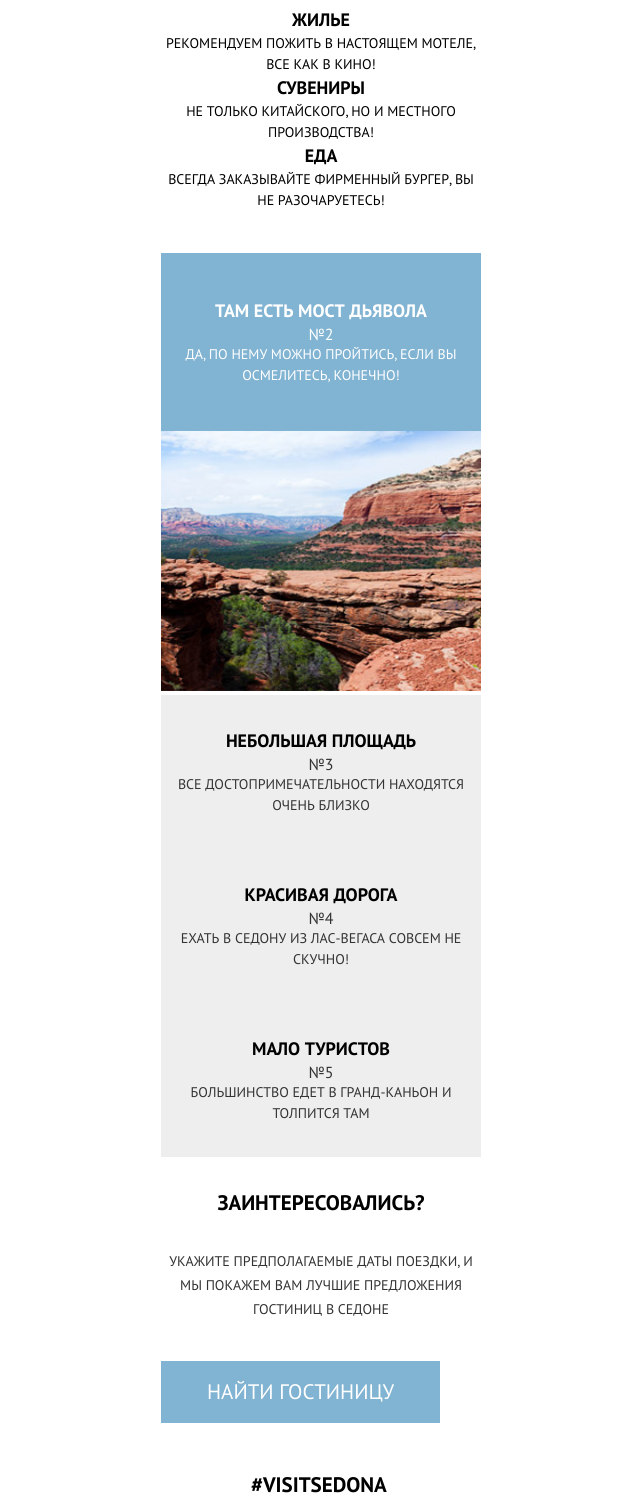
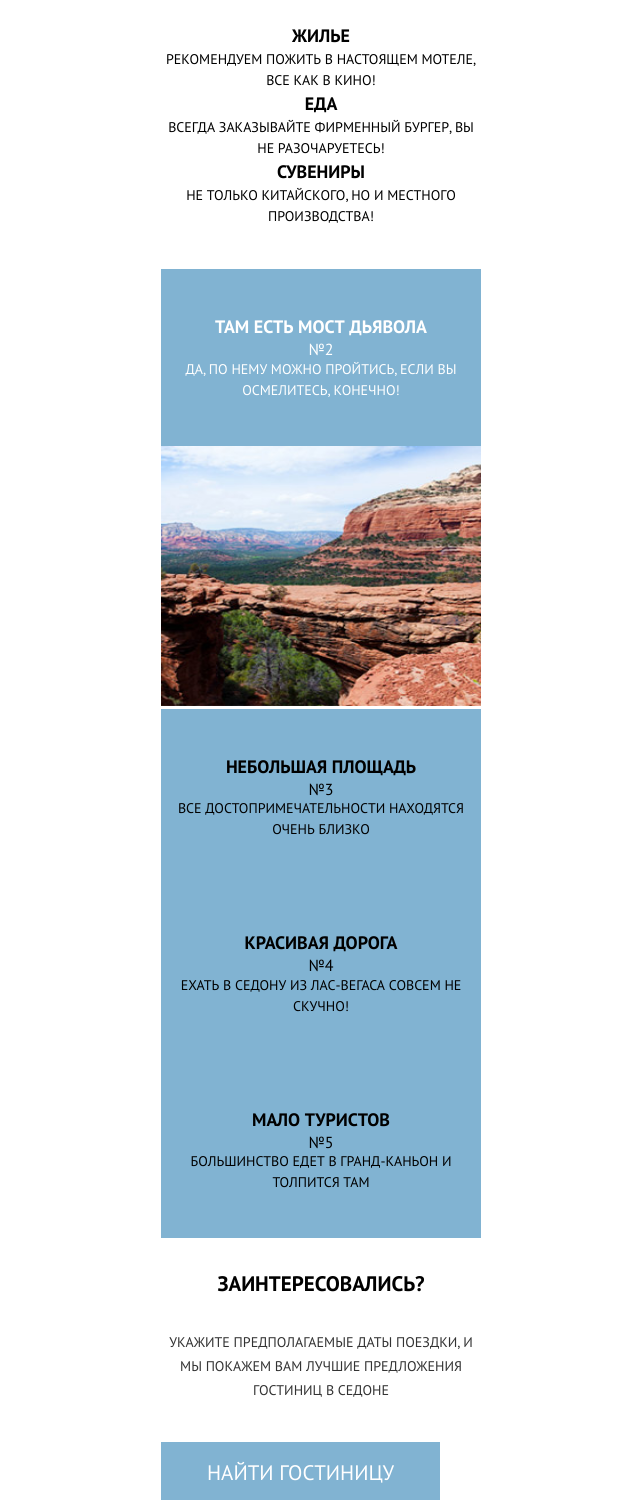
Before and after one commit to RinatR/17480-sedona, a website: page index.html in a window 1280 px wide. Shown: the part 1300-2800 px from the top of the page, without its empty margins (319-959 px from the left). Drawn offline with nearby package versions, Linux system fonts and the light colour scheme; files that its build step writes are made by us from their sources.

Commit message:
внес изменения в index.html

```diff
--- a/index.html
+++ b/index.html
@@ -2,7 +2,9 @@
 <html lang="ru">
   <head>
     <meta charset="utf-8">
+    <meta name="viewport" content="width=device-width, initial-scale=1">
     <title>HTML Academy: Седона</title>
+    <link rel="stylesheet" href="css/normalize.css">
     <link rel="stylesheet" href="css/style.css">
     <link href="https://fonts.googleapis.com/css?family=PT+Sans:400,700&amp;subset=cyrillic" rel="stylesheet">
   </head>
@@ -25,7 +27,9 @@
       <div class="logo">
         <img src="img/logo-sedona-mobile.svg" alt="Logo" width="102" height="83">
       </div>
-      <a class="main-header__hamburger" href="#"></a>
+      <div class="main-header__inner">
+        <a class="main-header__hamburger" href="#">hamburger</a>
+      </div>
     </header>
     <main class="main-content">
       <div class="main-content__promo">
@@ -35,6 +39,7 @@
           <h1 class="section-header__title">Седона - небольшой городок в Аризоне, заслуживающий большего</h1>
           <p class="section-header__text">Рассмотрим 5 причин, по которым Седона круче, чем Гранд-Каньон!</p>
         </div>
+        <div class="features__wrapper">
           <div class="feature-item">
             <div class="feature-item__content feature-item__content--first">
               <h2 class="feature-item__title">Настоящий городок</h2>
@@ -43,47 +48,54 @@
             </div>
             <img class="feature-item__image" src="img/photo-city@1x.jpg" width="320" height="260">
           </div>
+        </div>
         <div class="services">
           <div class="services__item">
             <h2 class="services__title">Жилье</h2>
             <p class="services__text">Рекомендуем пожить в настоящем мотеле, все как в кино!</p>
           </div>
           <div class="services__item">
+            <h2 class="services__title">Еда</h2>
+            <p class="services__text">Всегда заказывайте фирменный бургер, вы не разочаруетесь!</p>
+          </div>
+          <div class="services__item">
             <h2 class="services__title">Сувениры</h2>
             <p class="services__text">Не только китайского, но и местного производства!</p>
           </div>
-          <div class="services__item">
-            <h2 class="services__title">Еда</h2>
-            <p class="services__text">Всегда заказывайте фирменный бургер, вы не разочаруетесь!</p>
         </div>
-        </div>
-        <div class="feature-item">
+        <div class="features__wrapper">
+          <div class="feature-item .feature-item--reverse">
             <div class="feature-item__content">
               <h2 class="feature-item__title">Там есть мост дьявола</h2>
               <span class="feature-item__number">№2</span>
               <p class="feature-item__text">Да, по нему можно пройтись, если вы осмелитесь, конечно!</p>
             </div>
+
               <img class="feature-item__image" src="img/photo-4-mobile@1x.jpg" alt="feature-item Image" width="320" height="260">
+
           </div>
-        <div class="feature-item">
-          <div class="feature-item__content feature-item__content--dark">
+        </div>
+        <div class="features__wrapper">
+          <div class="feature-item--dark">
+            <div class="feature-item__content">
               <h2 class="feature-item__title">Небольшая площадь</h2>
               <span class="feature-item__number">№3</span>
               <p class="feature-item__text">Все достопримечательности находятся очень близко</p>
             </div>
           </div>
-        <div class="feature-item">
-          <div class="feature-item__content feature-item__content--dark">
+          <div class="feature-item--dark">
+            <div class="feature-item__content">
               <h2 class="feature-item__title">Красивая дорога</h2>
               <span class="feature-item__number">№4</span>
               <p class="feature-item__text">Ехать в Седону из Лас-Вегаса совсем не скучно!</p>
             </div>
           </div>
-        <div class="feature-item">
-          <div class="feature-item__content feature-item__content--dark">
+          <div class="feature-item--dark">
+            <div class="feature-item__content">
             <h2 class="feature-item__title">Мало туристов</h2>
             <span class="feature-item__number">№5</span>
             <p class="feature-item__text">Большинство едет в Гранд-Каньон и толпится там</p>
+            </div>
           </div>
         </div>
       </section>
```
Lines whose indentation alone changed are shown as unchanged.
